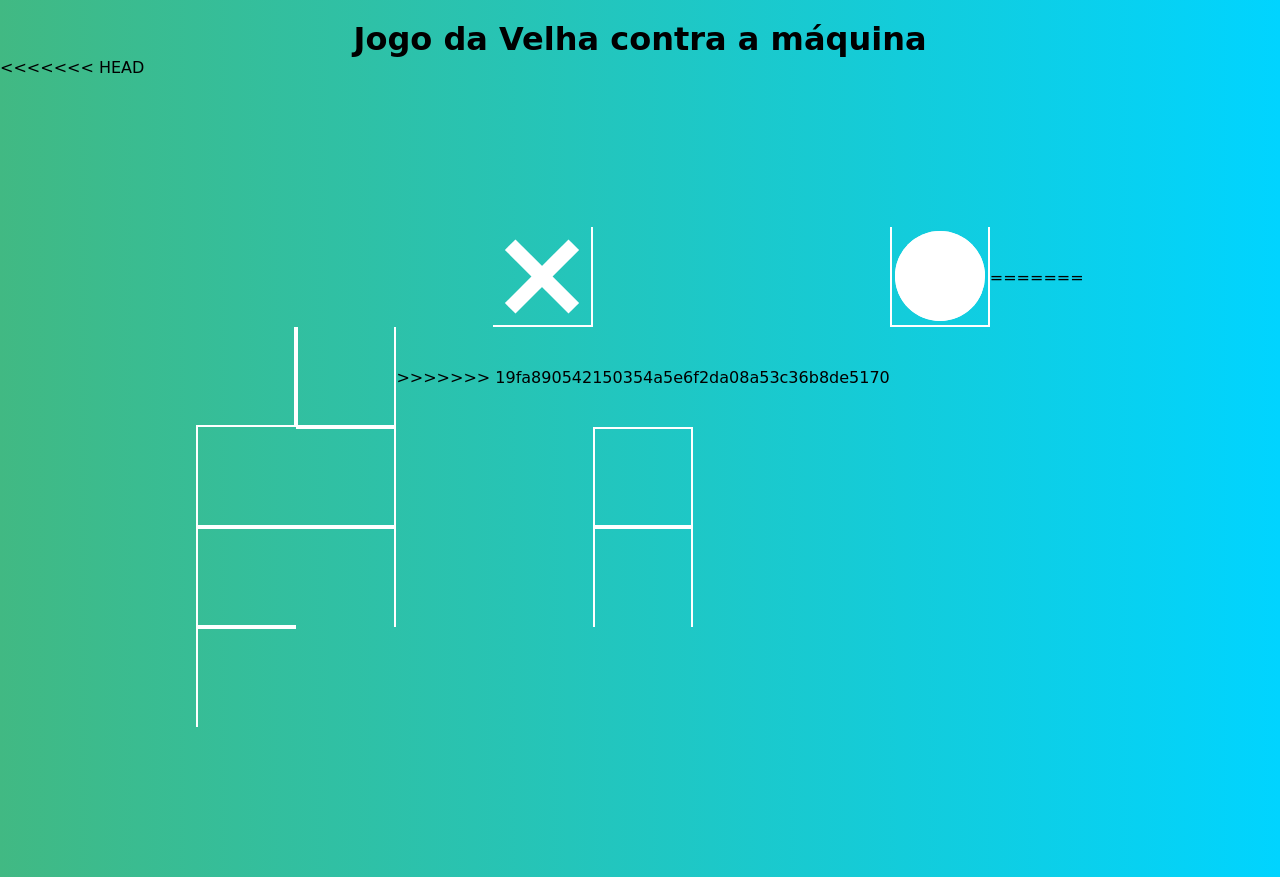
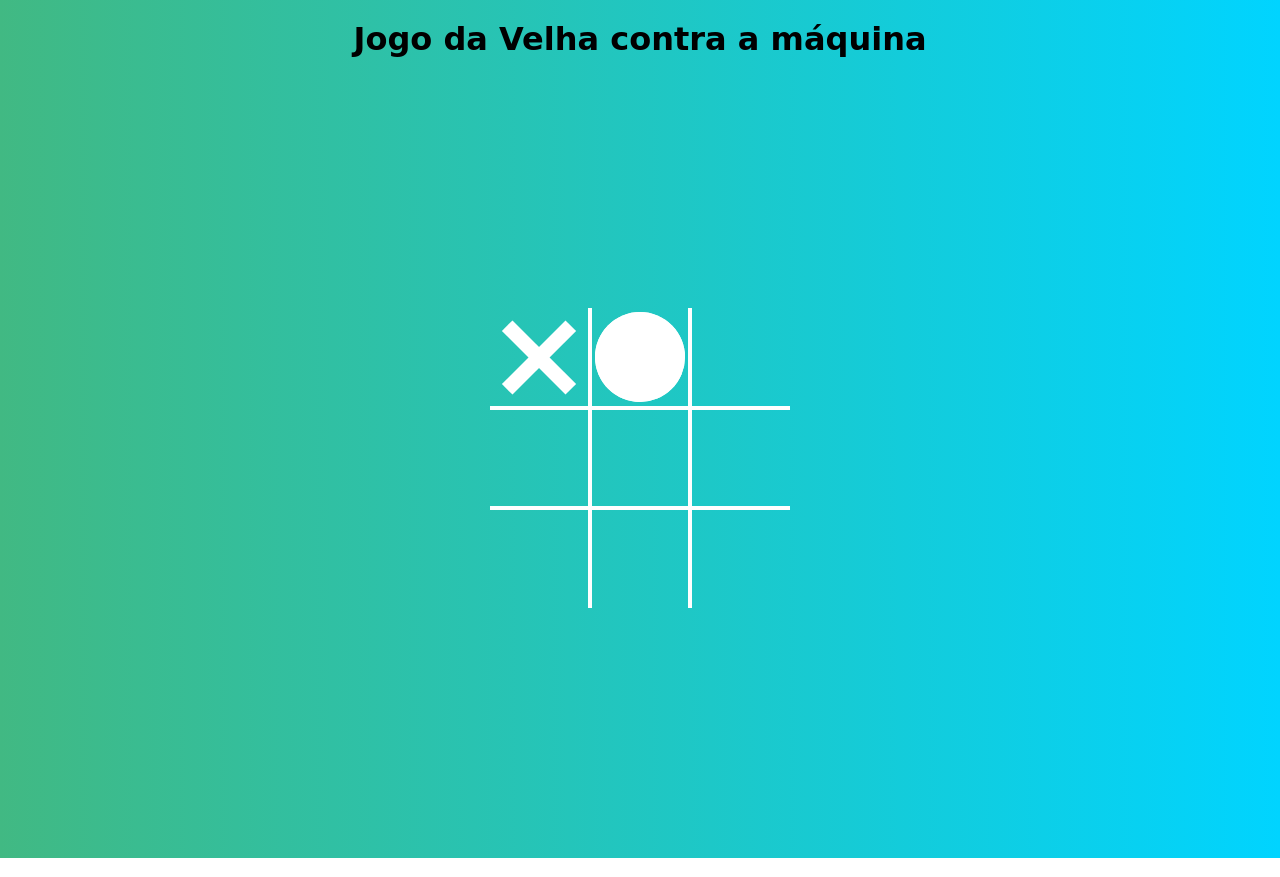
Before and after one commit to glVerdi/JogodaVelha, a plain HTML site: page index.html in a window 1280 px wide. Drawn offline with Linux system fonts and the light colour scheme.

Commit message:
Mudando para ver o circle aparecer

```diff
--- a/index.html
+++ b/index.html
@@ -8,15 +8,9 @@
 </head>
 <body>
     <h1>Jogo da Velha contra a máquina</h1>
-<<<<<<< HEAD
     <div class="board circle">
         <div class="cell x" data-cell></div>
         <div class="cell circle" data-cell></div>
-=======
-    <div class="board x">
-        <div class="cell" data-cell></div>
-        <div class="cell" data-cell></div>
->>>>>>> 19fa890542150354a5e6f2da08a53c36b8de5170
         <div class="cell" data-cell></div>
         <div class="cell" data-cell></div>
         <div class="cell" data-cell></div>
```
